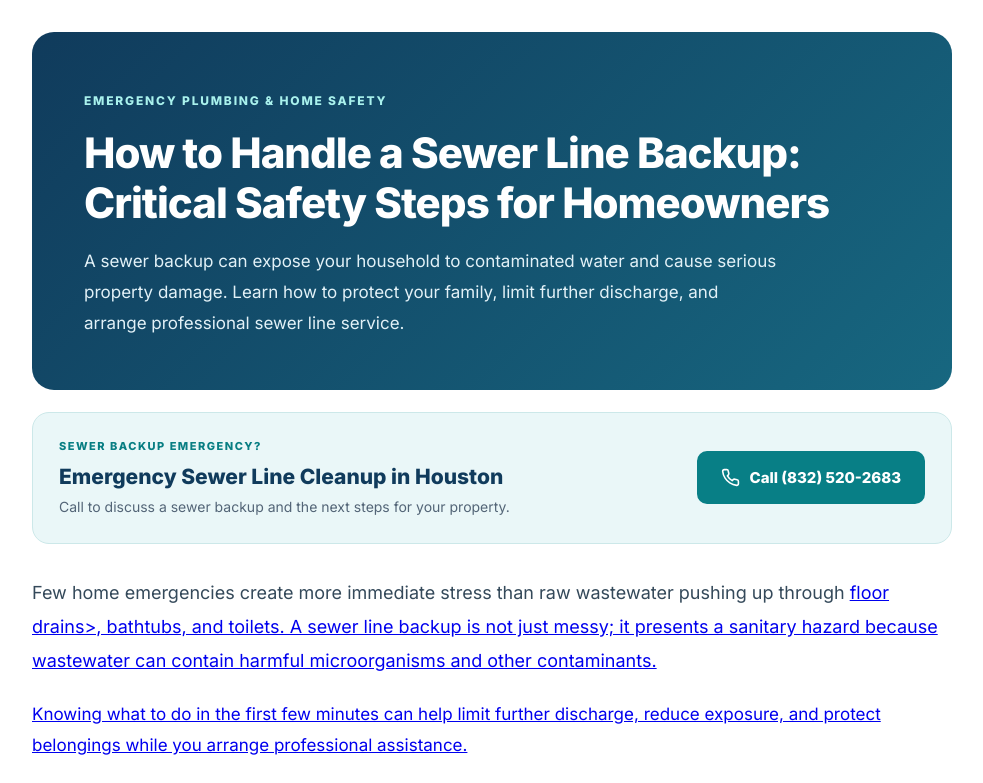
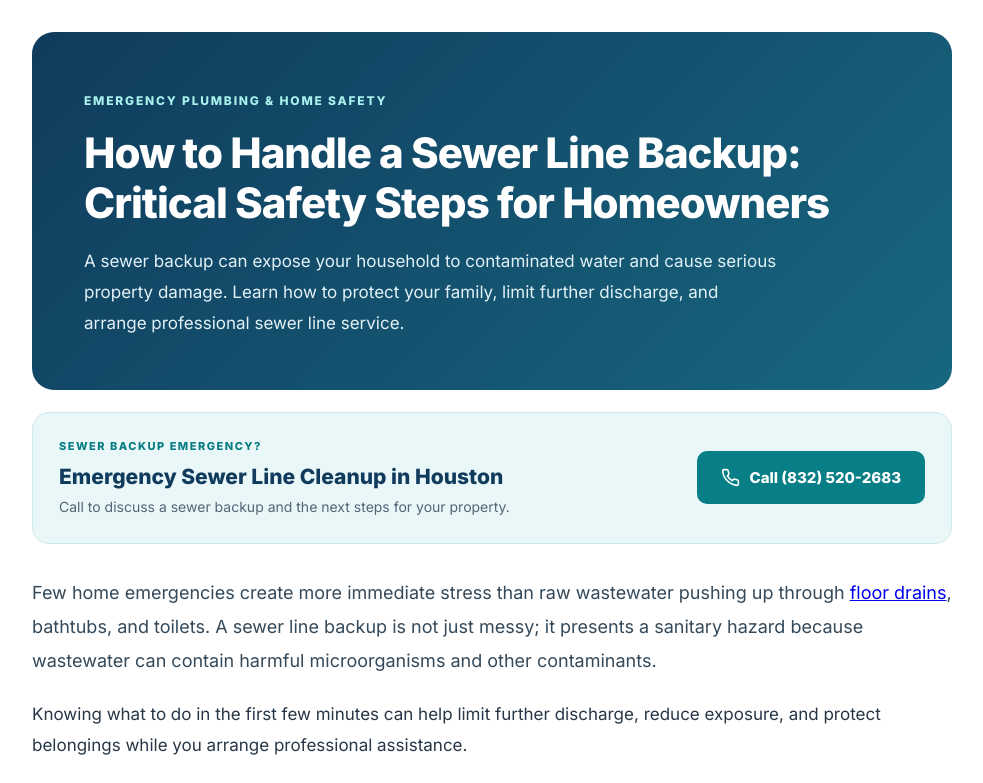
Before and after one commit to tybazorg-bit/sewerlinebackuphouston, a plain HTML site: page index.html in a window 1280 px wide. Shown: the top 783 px of the page, without its empty margins (148-1131 px from the left). Drawn offline with Linux system fonts and the light colour scheme.

Commit message:
Fix anchor tag formatting in introduction section

```diff
--- a/index.html
+++ b/index.html
@@ -418,7 +418,7 @@
   <p class="sb-intro">
     Few home emergencies create more immediate stress than raw wastewater
     pushing up through   <a href="https://emergencykitchendraincleaninghoustontx.pages.dev/">
-        floor drains>, bathtubs, and toilets. A sewer line
+        floor drains</a>, bathtubs, and toilets. A sewer line
     backup is not just messy; it presents a sanitary hazard because
     wastewater can contain harmful microorganisms and other contaminants.
   </p>
```
